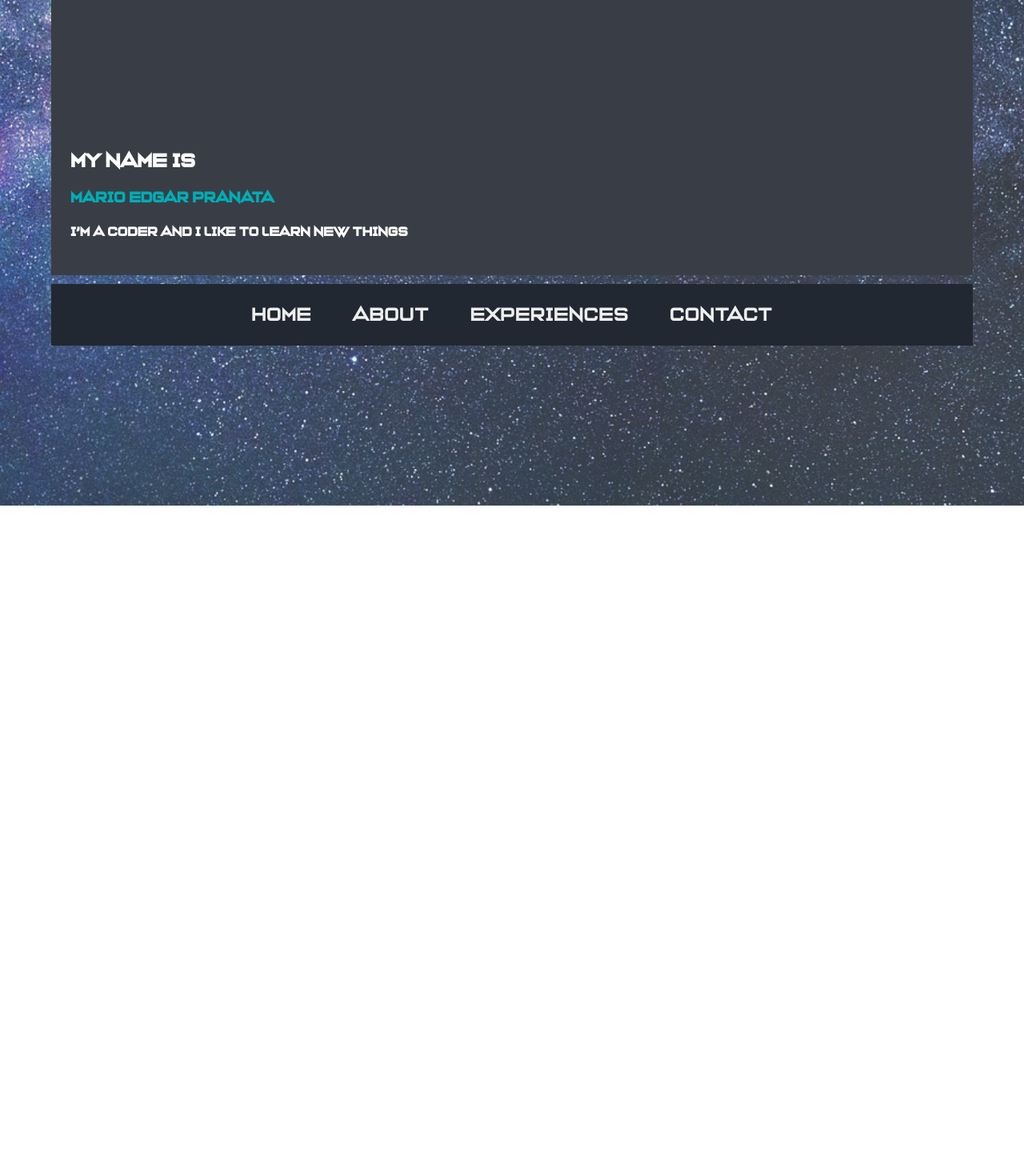
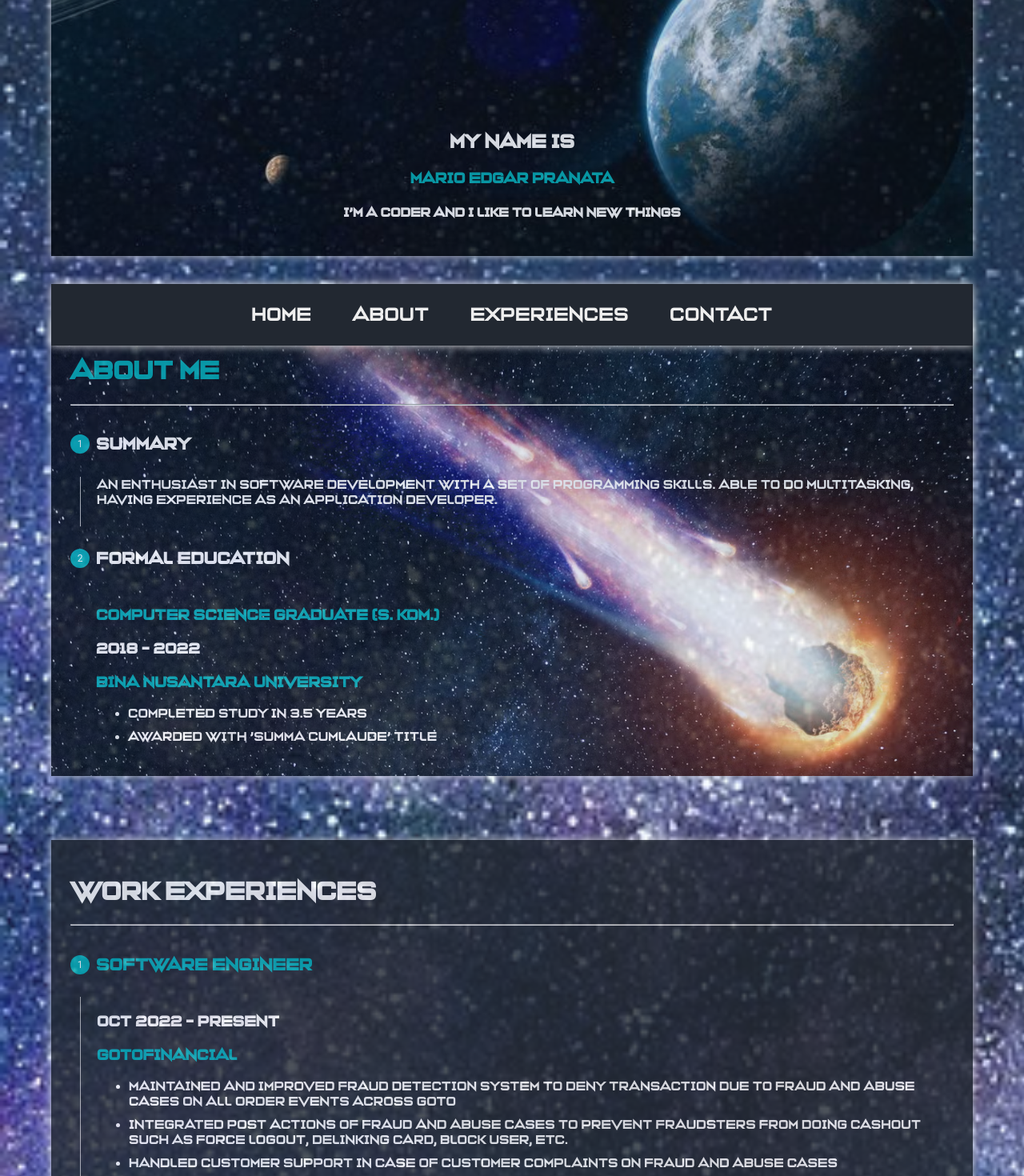
Before and after one commit to marioedgarzz/marioedgarzz, a React (Create React App) app: page / in a window 1280 px wide. Shown: the part 368-1838 px from the top of the page at 80% size. Before the commit the page ends 1000 px from the top, so only its background shows below. Built offline with nearby package versions, Linux system fonts and the light colour scheme.

Commit message:
feat: add about and experience page

```diff
--- a/src/App.scss
+++ b/src/App.scss
@@ -9,26 +9,23 @@
 
 .main-class {
   position: relative;
-  height: 1000px;
   display: flex;
+  padding-bottom: 15vh;
 }
 
 .main-class::before {
   background-image: url('space-background.jpeg');
   background-size: cover;
+  background-repeat: repeat-y;
   content: '';
   position: absolute;
   top: 0;
   right: 0;
   bottom: 0;
   left: 0;
-  opacity: 0.8;
+  opacity: 0.9;
 }
 
 .main-container {
   position: relative;
 }
-
-.footer-div {
-  position: relative;
-}
--- a/src/components/Footer/Footer.scss
+++ b/src/components/Footer/Footer.scss
@@ -3,7 +3,7 @@
 .footer {
   position: fixed;
   bottom: 0;
-  width: inherit;
+  box-shadow: 0 0 10px $white;
 }
 
 .navigation {
--- /dev/null
+++ b/src/components/MainPage/AboutPage/AboutPage.jsx
@@ -0,0 +1,40 @@
+import './AboutPage.scss';
+import '../../../styles/colors.scss';
+import { Step, StepContent, StepLabel, Stepper } from "@mui/material";
+
+export default function AboutPage() {
+  return (
+    <div className='about-page'>
+      <h1 className='teal-text'>About Me</h1>
+      <hr/>
+      <Stepper orientation='vertical'>
+        <Step active={true}>
+          <StepLabel>
+            <h2 className='white-text'> Summary </h2>
+          </StepLabel>
+          <StepContent>
+            <div className='white-text'>
+              An enthusiast in software development with a set of programming skills. Able to do multitasking, having experience as an application developer.
+            </div>
+          </StepContent>
+        </Step>
+        <Step active={true}>
+          <StepLabel>
+            <h2 className='white-text'> Formal Education </h2>
+          </StepLabel>
+          <StepContent>
+            <h3 className='teal-text'>Computer Science Graduate (S. Kom.)</h3>
+            <h3 className='white-text'> 2018 - 2022 </h3>
+            <h3 className='teal-text'> Bina Nusantara University </h3>
+            <div className='white-text'>
+              <ul>
+                <li>{"Completed study in 3.5 years"}</li>
+                <li>{"Awarded with 'Summa Cumlaude' title"}</li>
+              </ul>
+            </div>
+          </StepContent>
+        </Step>
+      </Stepper>
+    </div>
+  );
+}
--- /dev/null
+++ b/src/components/MainPage/AboutPage/AboutPage.scss
@@ -0,0 +1,14 @@
+@import '../../../styles/colors';
+
+.about-page {
+  box-shadow: 0 0 10px $white;
+  padding: 24px;
+  background-image: url("../../../resources/images/comet.avif");
+  background-size: cover;
+  background-repeat: no-repeat;
+  opacity: 80%;
+}
+
+.Mui-active {
+  color: $teal !important;
+}
--- /dev/null
+++ b/src/components/MainPage/ExperiencePage/ExperiencePage.jsx
@@ -0,0 +1,86 @@
+import './ExperiencePage.scss';
+import '../../../styles/colors.scss';
+import { Step, StepContent, StepLabel, Stepper } from "@mui/material";
+
+export default function ExperiencePage() {
+  return (
+    <div className='experience-page'>
+      <h1 className='white-text'>Work Experiences</h1>
+      <hr/>
+      <Stepper orientation='vertical'>
+        <Step active={true}>
+          <StepLabel>
+            <h2 className='teal-text'> Software Engineer </h2>
+          </StepLabel>
+          <StepContent>
+            <h3 className='white-text'>Oct 2022 - present</h3>
+            <h3 className='teal-text'> GoToFinancial </h3>
+            <div className='white-text'>
+              <ul>
+                <li>{"Maintained and improved fraud detection system to deny transaction due to fraud and abuse cases on all Order events across GoTo"}</li>
+                <li>{"Integrated post actions of fraud and abuse cases to prevent fraudsters from doing cashout such as force logout, delinking card, block user, etc."}</li>
+                <li>{"Handled customer support in case of customer complaints on fraud and abuse cases"}</li>
+                <li>{"Took part in cleaning up almost full storage on database and redis"}</li>
+                <li>{"Took part in the Cost Optimization project: deprecate old service by migrating its functionality to an existing service"}</li>
+                <li>{"Fixed the urgency of redis clean up as many flows started integrating to the fraud detection system by setting up TTL (Time to Live) to expire / delete unused keys"}</li>
+                <li>{"Improved Fraud Detection System by integrating fraud detection across different regions in Indonesia"}</li>
+              </ul>
+            </div>
+          </StepContent>
+        </Step>
+        <Step active={true}>
+          <StepLabel>
+            <h2 className='teal-text'> Database Administrator </h2>
+          </StepLabel>
+          <StepContent>
+            <h3 className='white-text'>Sep 2020 - Aug 2022</h3>
+            <h3 className='teal-text'> Software Laboratory Center - Bina Nusantara University </h3>
+            <div className='white-text'>
+              <ul>
+                <li>{"Supported data request from laboratory coordinators"}</li>
+                <li>{"Maintained database related to laboratories"}</li>
+                <li>{"Managed Exam, Score, Honor, Attendance, and Dispensation Data for students enrolling in laboratories"}</li>
+                <li>{"Managed Room Transaction for internal purposes"}</li>
+                <li>{"Maintained internal website used by laboratories"}</li>
+              </ul>
+            </div>
+          </StepContent>
+        </Step>
+        <Step active={true}>
+          <StepLabel>
+            <h2 className='teal-text'> Application Developer </h2>
+          </StepLabel>
+          <StepContent>
+            <h3 className='white-text'>Feb 2021 - Feb 2022</h3>
+            <h3 className='teal-text'> Intern - Bina Nusantara University </h3>
+            <div className='white-text'>
+              <ul>
+                <li>{"Developed website for project requested by School of Computer Science using Angular Typescript"}</li>
+                <li>{"Coordinated with backend developer to complete project software development"}</li>
+                <li>{"Supported enrichment operations for enrichment program students"}</li>
+              </ul>
+            </div>
+          </StepContent>
+        </Step>
+        <Step active={true}>
+          <StepLabel>
+            <h2 className='teal-text'> Teaching Assistant </h2>
+          </StepLabel>
+          <StepContent>
+            <h3 className='white-text'>Sep 2019 - Sep 2020</h3>
+            <h3 className='teal-text'> Software Laboratory Center - Bina Nusantara University </h3>
+            <div className='white-text'>
+              <ul>
+                <li>{"Taught practicum classes in Software laboratories of Software Laboratory Center Division"}</li>
+                <li>{"Made practicum cases, exam cases, and assignment cases for Software laboratory"}</li>
+                <li>{"Handled assignment, project and exam corrections"}</li>
+                <li>{"Participated in trainings and self-developments (3D Game Programming, Desktop Application, Web Programming, Mobile Application Development and Networking"}</li>
+                <li>{"Entrusted as a Subject Coordinator (Database) for SLC New Assistant Recruitement - Even Semester 2019/2020. Managed trainer allocation, quality control for trainers' case making, and lead evaluations for new assistant candidate"}</li>
+              </ul>
+            </div>
+          </StepContent>
+        </Step>
+      </Stepper>
+    </div>
+  );
+}
--- /dev/null
+++ b/src/components/MainPage/ExperiencePage/ExperiencePage.scss
@@ -0,0 +1,12 @@
+@import '../../../styles/colors';
+
+.experience-page {
+  box-shadow: 0 0 10px $white;
+  padding: 24px;
+  background-color: $black;
+  opacity: 80%;
+}
+
+.Mui-active {
+  color: $teal !important;
+}
--- a/src/components/MainPage/HomePage/HomePage.jsx
+++ b/src/components/MainPage/HomePage/HomePage.jsx
@@ -6,13 +6,13 @@ export default function HomePage() {
     <div className='home-page white-text grey-background'>
       <div className='space-between-column'>
         <div>
-          <h1 className='teal-text'>Hey there!</h1>
-          <h2>Nice to meet you</h2>
+          <h1 className='teal-text center'>Hey there!</h1>
+          <h2 className='center'>Nice to meet you</h2>
         </div>
         <div>
-          <h2>My name is</h2>
-          <h3 className='teal-text'>Mario Edgar Pranata</h3>
-          <h4>{"I'm a coder and I like to learn new things"}</h4>
+          <h2 className='center'>My name is</h2>
+          <h3 className='teal-text center'>Mario Edgar Pranata</h3>
+          <h4 className='center'>{"I'm a coder and I like to learn new things"}</h4>
         </div>
       </div>
     </div>
--- a/src/components/MainPage/HomePage/HomePage.scss
+++ b/src/components/MainPage/HomePage/HomePage.scss
@@ -1,6 +1,14 @@
+@import '../../../styles/colors';
+
 .home-page {
   padding: 24px;
   min-height: 80vh;
+  box-shadow: 0 0 10px $white;
+  margin-bottom: 10px;
+  background-image: url("../../../resources/images/main.jpeg");
+  background-size: cover;
+  background-repeat: no-repeat;
+  opacity: 80%;
 }
 
 .space-between-column {
@@ -9,3 +17,8 @@
   flex-direction: column;
   min-height: inherit;
 }
+
+.center {
+  display: flex;
+  justify-content: center;
+}
--- a/src/components/MainPage/MainPage.jsx
+++ b/src/components/MainPage/MainPage.jsx
@@ -1,11 +1,17 @@
 import './MainPage.scss';
 import { Grid } from "@mui/material";
 import HomePage from "./HomePage/HomePage";
+import AboutPage from "./AboutPage/AboutPage";
+import ExperiencePage from "./ExperiencePage/ExperiencePage";
 
 export default function MainPage() {
   return (
     <Grid className='main-page'>
       <HomePage/>
+      <div className='divider'></div>
+      <AboutPage/>
+      <div className='divider'></div>
+      <ExperiencePage/>
     </Grid>
   );
 }
--- a/src/components/MainPage/MainPage.scss
+++ b/src/components/MainPage/MainPage.scss
@@ -1,3 +1,7 @@
-.main-page {
-  padding-top: 24px;
+.divider {
+  margin: 10vh;
 }
+
+li:not(:last-child) {
+  margin-bottom: 10px;
+}
```
Also changed, not shown: src/resources/images/comet.avif (added), src/resources/images/main.jpeg (added).
